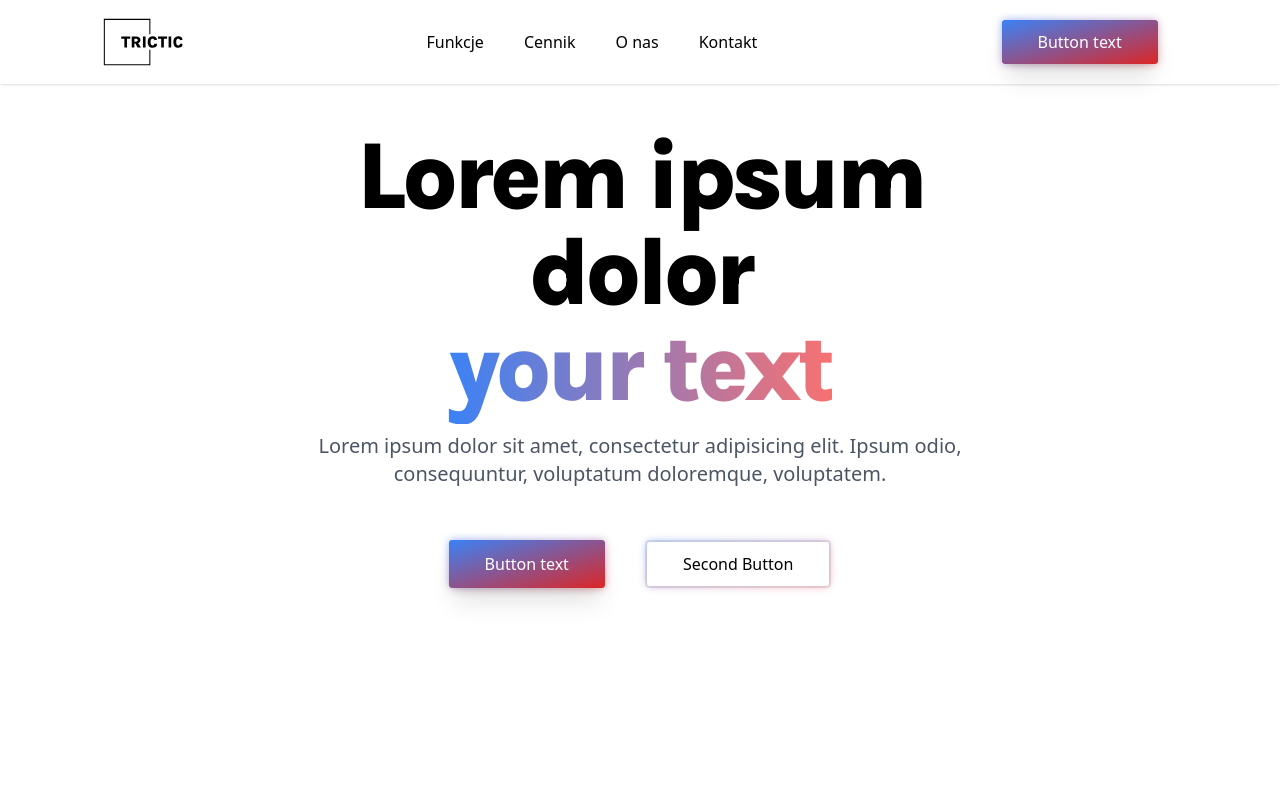
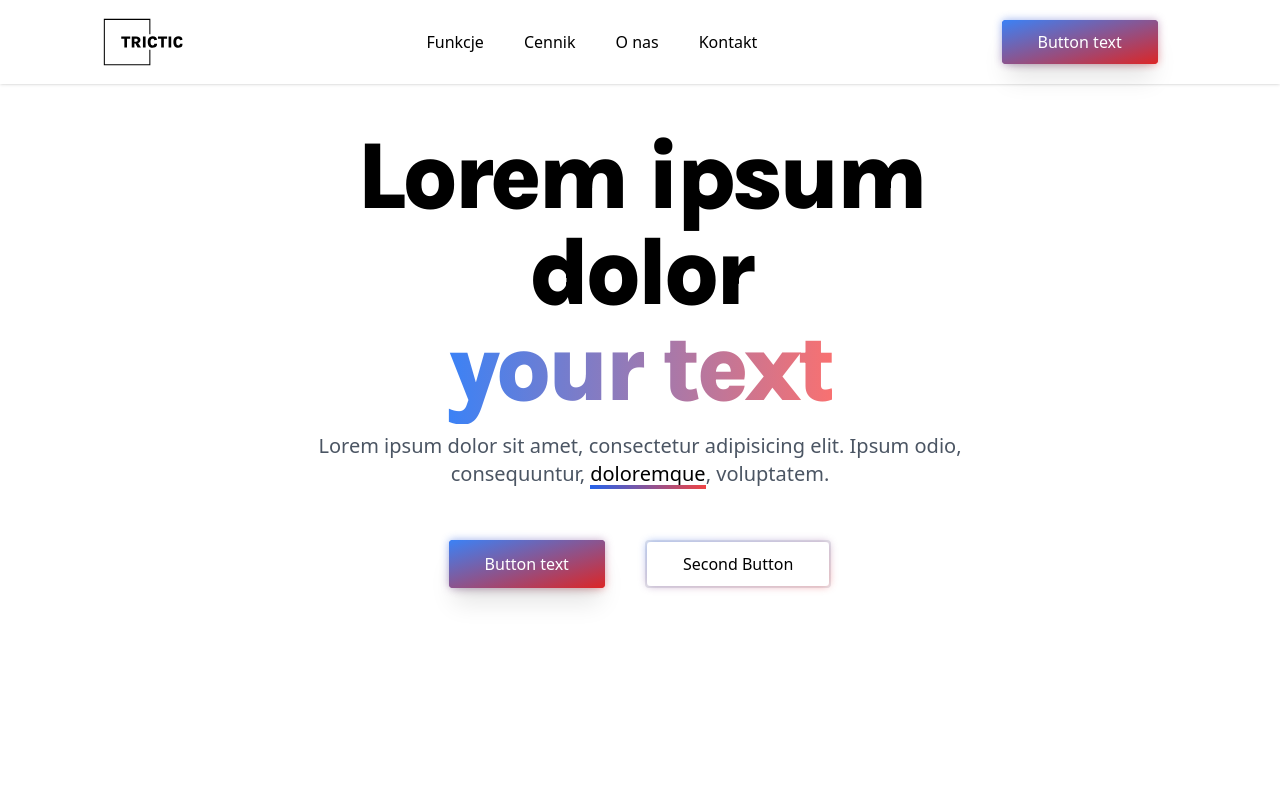
Before and after one commit to ssynowiec/trictic, a Next.js app: page / in a window 1280 px wide. Shown: the top 800 px of the page. Built offline with nearby package versions, Linux system fonts and the light colour scheme.

Commit message:
add: link component

```diff
--- a/src/components/hero/hero.tsx
+++ b/src/components/hero/hero.tsx
@@ -1,6 +1,7 @@
 import { Karla } from '@next/font/google';
 import clsx from 'clsx';
 import { Button } from 'components/button/button';
+import { Link } from 'components/link/link';
 
 const karla = Karla({ weight: ['800'], subsets: ['latin'] });
 
@@ -28,7 +29,8 @@ export const Hero = () => {
 						data-aos-delay="150"
 					>
 						Lorem ipsum dolor sit amet, consectetur adipisicing elit. Ipsum
-						odio, consequuntur, voluptatum doloremque, voluptatem.
+						odio, consequuntur, <Link href="/" label="doloremque" />,
+						voluptatem.
 					</p>
 					<div
 						className="mx-auto max-w-xs sm:flex sm:max-w-none sm:justify-center"
--- /dev/null
+++ b/src/components/link/link.tsx
@@ -0,0 +1,27 @@
+import { default as NextLink } from 'next/link';
+
+type LinkProps = {
+	href: string;
+	label: string;
+	style?: 'inline' | 'block';
+};
+export const Link = ({ href, label, style = 'inline' }: LinkProps) => {
+	return style === 'block' ? (
+		<NextLink
+			href={href}
+			className="group relative m-5 inline-block rounded px-5 py-2.5 font-medium text-white"
+		>
+			<span className="absolute top-0 left-0 h-full w-full rounded bg-gradient-to-br from-blue-600 to-red-500 opacity-50 blur-sm filter"></span>
+			<span className="absolute inset-0 h-full w-full rounded bg-gradient-to-br from-blue-600 to-red-500 shadow-xl filter transition-all duration-200 ease-out group-hover:blur-sm group-active:opacity-0"></span>
+			<span className="absolute inset-0 h-full w-full rounded bg-gradient-to-br from-blue-500 to-red-600 transition duration-200 ease-out"></span>
+			<span className="relative px-4">{label}</span>
+		</NextLink>
+	) : (
+		<NextLink
+			href={href}
+			className="group relative pb-0.5 text-black after:absolute after:bottom-0 after:left-0 after:h-1 after:w-full after:bg-gradient-to-r after:from-blue-600 after:to-red-500 after:transition-colors after:duration-200 after:ease-out after:content-[''] after:group-active:w-0"
+		>
+			{label}
+		</NextLink>
+	);
+};
--- a/src/pages/404.tsx
+++ b/src/pages/404.tsx
@@ -3,6 +3,7 @@ import { MainLayout } from 'components/layouts/mainLayout';
 import clsx from 'clsx';
 import { Button } from 'components/button/button';
 import { Karla } from '@next/font/google';
+import { Link } from 'components/link/link';
 
 const karla = Karla({ weight: ['800'], subsets: ['latin'] });
 const Error404: NextPageWithLayout = () => {
@@ -36,7 +37,8 @@ const Error404: NextPageWithLayout = () => {
 						data-aos="zoom-y-out"
 						data-aos-delay="300"
 					>
-						<Button>Wróć na stronę główną</Button>
+						<Link href="/" label="Wróć na stronę główną" style="block" />
+						{/*<Button>Wróć na stronę główną</Button>*/}
 						{/*<Button style="outline">Second Button</Button>*/}
 					</div>
 				</div>
```
Also changed, not shown: 1 other file (tests, documents, lock files or other folders).
